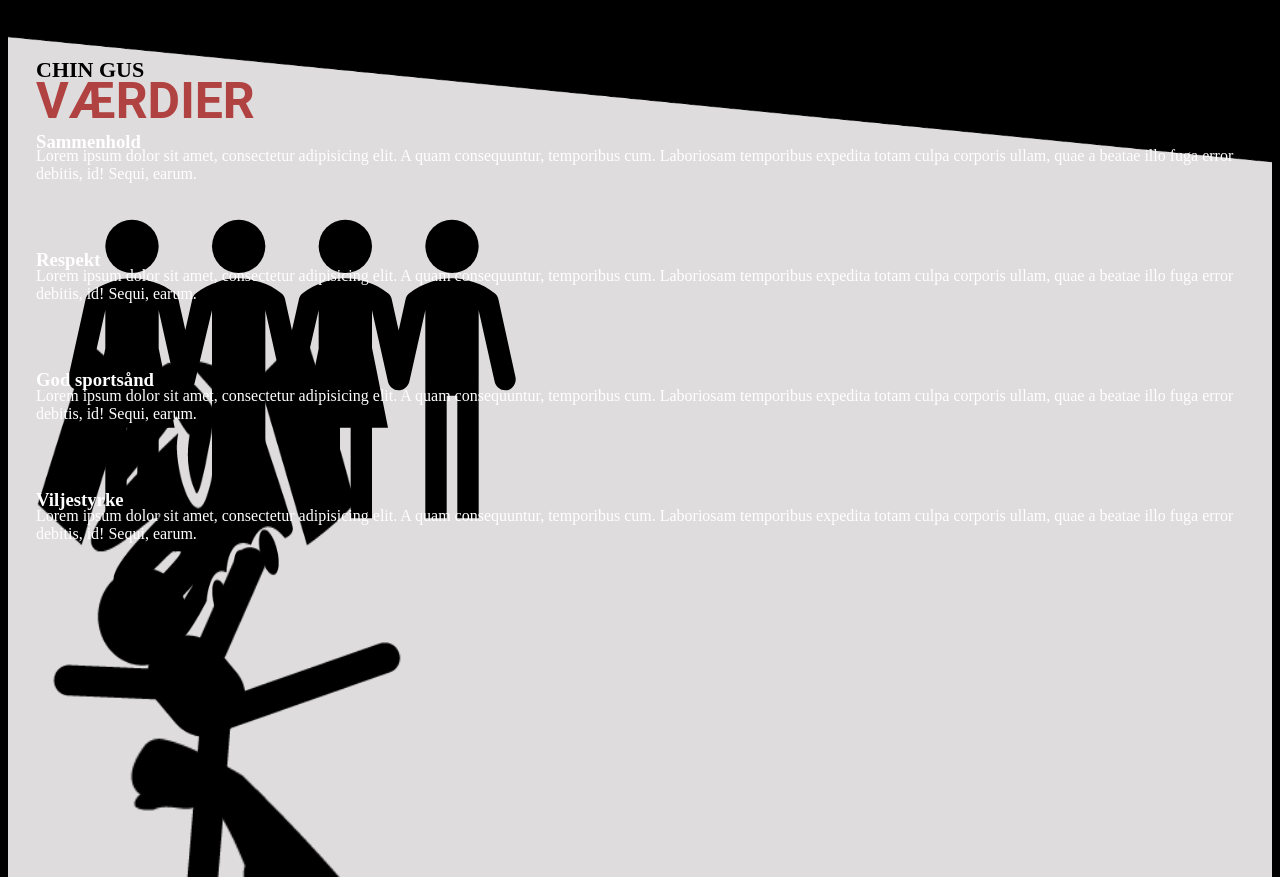
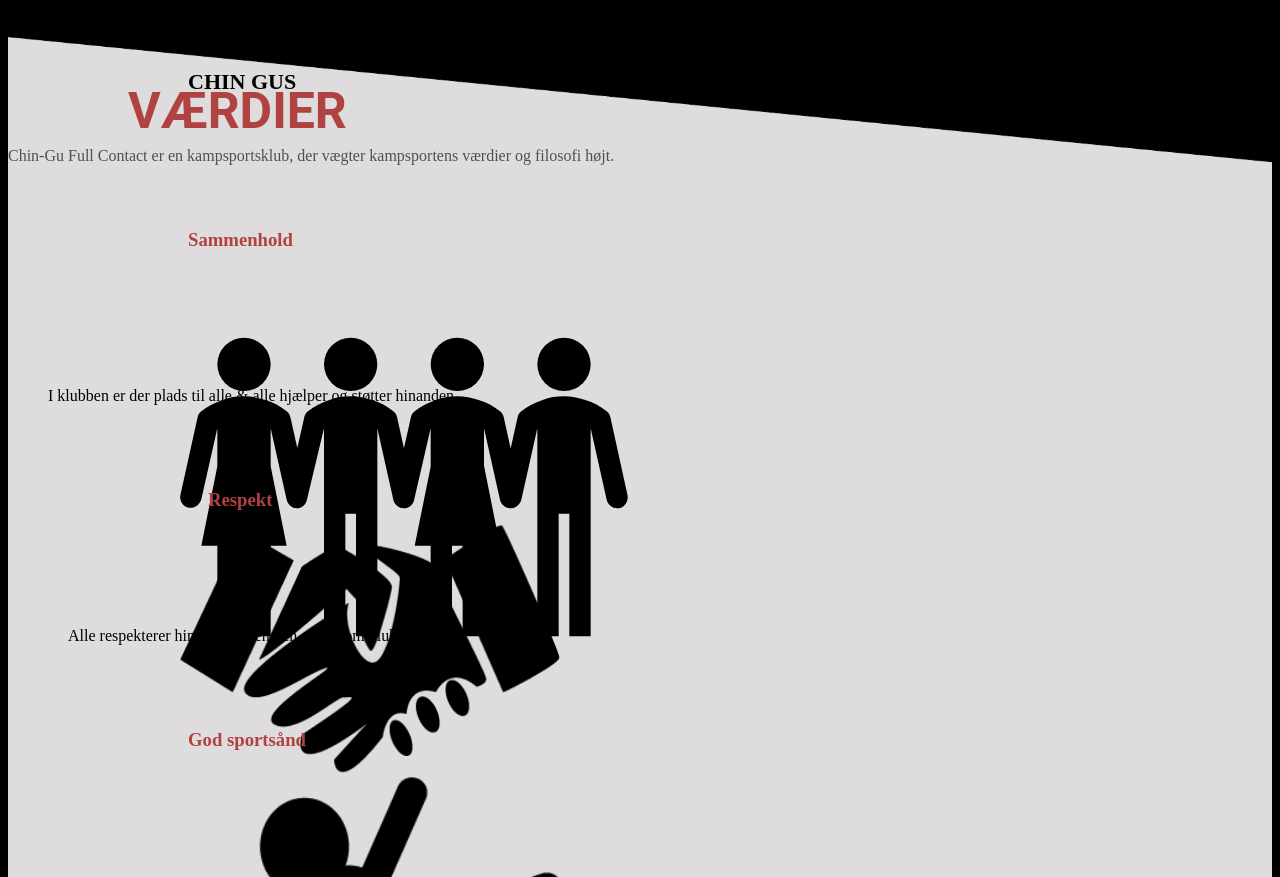
Before and after one commit to rona0515/chinguprojekt, a plain HTML site: page om.html in a window 1280 px wide. Shown: the part 1923-2800 px from the top of the page. Drawn offline with Linux system fonts and the light colour scheme; a script that the page names is missing.

Commit message:
værdier: færdig

```diff
--- a/om.html
+++ b/om.html
@@ -55,25 +55,26 @@
                 <div class="section_wrapper4">
                     <h2>Chin Gus</h2>
                     <h1>Værdier</h1>
+                    <p class="chingu">Chin-Gu Full Contact er en kampsportsklub, der vægter kampsportens værdier og filosofi højt.</p>
                     <div class="col">
                         <h3 class="sammenhold">Sammenhold</h3>
                         <img src="icons/iconfinder_Picture11_3289565.svg" class="sammenhold" alt="sammenhold">
-                        <p class="sammenhold">Lorem ipsum dolor sit amet, consectetur adipisicing elit. A quam consequuntur, temporibus cum. Laboriosam temporibus expedita totam culpa corporis ullam, quae a beatae illo fuga error debitis, id! Sequi, earum.</p>
+                        <p class="sammenhold">I klubben er der plads til alle &amp; alle hjælper og støtter hinanden.</p>
                     </div>
                     <div class="col">
                         <h3 class="respekt">Respekt</h3>
                         <img src="icons/icon1.png" class="respekt" alt="respekt">
-                        <p class="respekt">Lorem ipsum dolor sit amet, consectetur adipisicing elit. A quam consequuntur, temporibus cum. Laboriosam temporibus expedita totam culpa corporis ullam, quae a beatae illo fuga error debitis, id! Sequi, earum.</p>
+                        <p class="respekt">Alle respekterer hinanden, træneren såvel som klubben.</p>
                     </div>
                     <div class="col">
                         <h3 class="sport">God sportsånd</h3>
                         <img src="icons/Artboard%203.png" class="sport" alt="sport">
-                        <p class="sport">Lorem ipsum dolor sit amet, consectetur adipisicing elit. A quam consequuntur, temporibus cum. Laboriosam temporibus expedita totam culpa corporis ullam, quae a beatae illo fuga error debitis, id! Sequi, earum.</p>
+                        <p class="sport">Alle har en god sportsånd &amp; er en god sportsmand. <br>Man er en god rollemodel og repræssentant for klubben.</p>
                     </div>
                     <div class="col">
                         <h3 class="viljestyrke">Viljestyrke</h3>
                         <img src="icons/Artboard%204.png" class="viljestyrke" alt="viljestyrke">
-                        <p class="viljestyrke">Lorem ipsum dolor sit amet, consectetur adipisicing elit. A quam consequuntur, temporibus cum. Laboriosam temporibus expedita totam culpa corporis ullam, quae a beatae illo fuga error debitis, id! Sequi, earum.</p>
+                        <p class="viljestyrke">Man kommer til tiden, omklædt og klar til træningen</p>
                     </div>
                 </div>
             </div>
--- a/styles/om.css
+++ b/styles/om.css
@@ -24,9 +24,10 @@ nav a {
 
 .section_wrapper1 h1 {
     position: absolute;
-    top: 8px;
+    top: -5px;
     left: 28px;
     text-transform: uppercase;
+    font-size: 30px;
 }
 
 .section_wrapper1 h2 {
@@ -51,22 +52,23 @@ nav a {
 
 .section_wrapper2 h1 {
     position: absolute;
-    top: 26px;
-    left: 50px;
+    top: 0px;
+    left: 200px;
     text-transform: uppercase;
+    font-size: 30px;
 }
 
 .section_wrapper2 h2 {
     position: absolute;
-    top: 60px;
-    left: 28px;
+    top: 45px;
+    left: 200px;
     text-transform: uppercase;
     font-size: 20px;
 }
 
 .section_wrapper2 p {
     position: absolute;
-    top: 95px;
+    top: 80px;
     left: 28px;
 }
 
@@ -100,8 +102,8 @@ h1.outline {
 
 .section_wrapper4 h2 {
     position: absolute;
-    top: 8px;
-    left: 28px;
+    top: 20px;
+    left: 180px;
     text-transform: uppercase;
     color: black;
     margin-bottom: 0vw;
@@ -109,8 +111,8 @@ h1.outline {
 
 .section_wrapper4 h1 {
     position: absolute;
-    top: 41px;
-    left: 28px;
+    top: 51px;
+    left: 120px;
     text-transform: uppercase;
     font-size: 20px;
     color: #b14242;
@@ -118,82 +120,106 @@ h1.outline {
     margin-top: 0vw;
 }
 
+.section_wrapper4 p.chingu {
+    position: absolute;
+    top: 100px;
+    text-align: center;
+    color: #524f4f;
+}
+
+
 .section_wrapper4 h3.sammenhold {
     position: absolute;
-    top: 82px;
-    left: 28px;
+    top: 180px;
+    left: 180px;
+    color: #b14242;
 }
 
 .section_wrapper4 img.sammenhold {
     position: absolute;
-    top: 82px;
-    left: 28px;
+    top: 200px;
+    left: 140px;
     width: 40vw;
     height: 40vw;
 }
 
 .section_wrapper4 p.sammenhold {
     position: absolute;
-    top: 100px;
-    left: 28px;
+    top: 340px;
+    left: 40px;
+    text-align: center;
+    color: black;
+
 }
 
 .section_wrapper4 h3.respekt {
     position: absolute;
-    top: 200px;
-    left: 28px;
+    top: 440px;
+    left: 200px;
+    text-align: center;
+    color: #b14242;
 }
 
 .section_wrapper4 p.respekt {
     position: absolute;
-    top: 220px;
-    left: 28px;
+    top: 580px;
+    left: 60px;
+    text-align: center;
+    color: black;
 }
 
 .section_wrapper4 img.respekt {
     position: absolute;
-    top: 300px;
-    left: 28px;
-    width: 25vw;
-    height: 25vw;
+    top: 490px;
+    left: 170px;
+    width: 30vw;
+    height: 20vw;
 }
 
 .section_wrapper4 h3.sport {
     position: absolute;
-    top: 320px;
-    left: 28px;
+    top: 680px;
+    left: 180px;
+    text-align: center;
+    color: #b14242;
+
 }
 
 .section_wrapper4 img.sport {
     position: absolute;
-    top: 500px;
-    left: 28px;
+    top: 730px;
+    left: 190px;
     width: 30vw;
     height: 30vw;
 }
 
 .section_wrapper4 p.sport {
     position: absolute;
-    top: 340px;
-    left: 28px;
+    top: 870px;
+    left: 50px;
+    text-align: center;
+    color: black;
 }
 
 .section_wrapper4 h3.viljestyrke {
     position: absolute;
-    top: 440px;
-    left: 28px;
+    top: 1000px;
+    left: 185px;
+    color: #b14242;
 }
 
 .section_wrapper4 img.viljestyrke {
     position: absolute;
-    top: 700px;
-    left: 28px;
+    top: 1050px;
+    left: 180px;
     width: 30vw;
     height: 30vw;
 }
 
 .section_wrapper4 p.viljestyrke {
     position: absolute;
-    top: 460px;
-    left: 28px;
+    top: 1200px;
+    left: 60px;
+    text-align: center;
+    color: black;
 }
```
